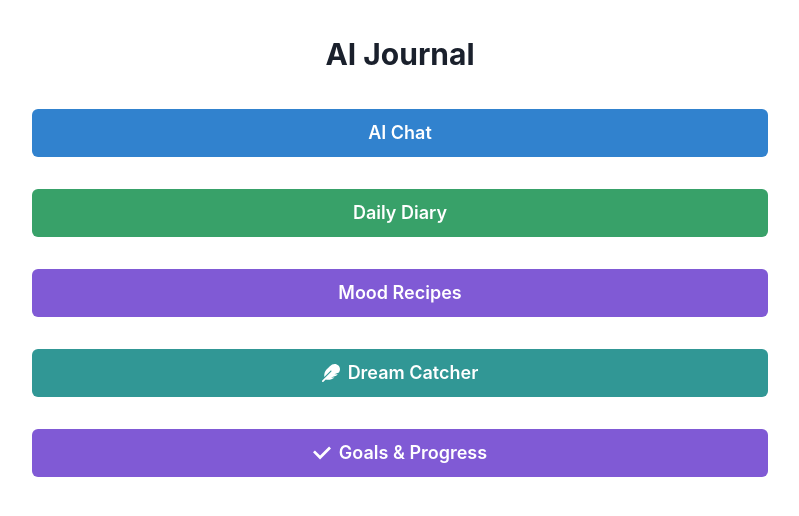
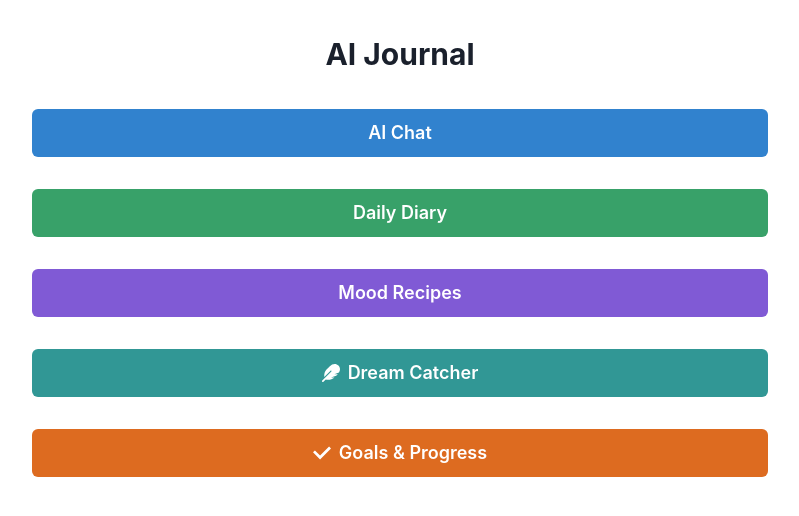
Before and after one commit to fraguseo/ai-journal, a React (Create React App) app: page / in a window 1280 px wide. Shown: the top 516 px of the page, without its empty margins (240-1039 px from the left). Built offline with nearby package versions, Linux system fonts and the light colour scheme.

Commit message:
Change Goals button color to orange for better distinction

```diff
--- a/src/components/Home.jsx
+++ b/src/components/Home.jsx
@@ -58,7 +58,7 @@ function Home({ onJournalClick, onDiaryClick, onRecipesClick, onDreamClick, onGo
           leftIcon={<CheckIcon />}
           onClick={onGoalsClick}
           size="lg"
-          colorScheme="purple"
+          colorScheme="orange"
           w="100%"
         >
           Goals & Progress
```
